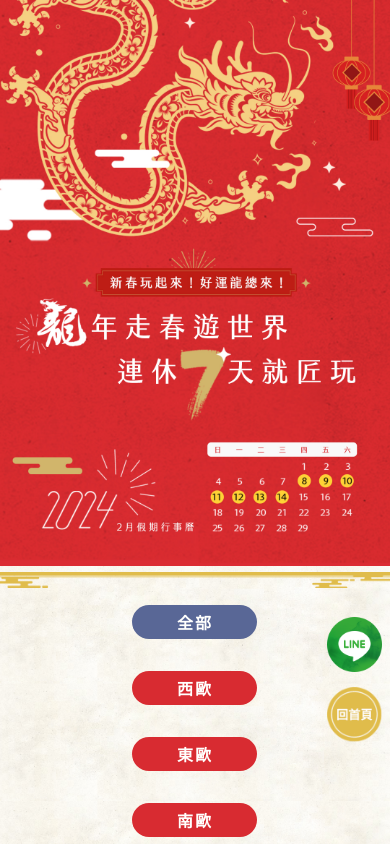
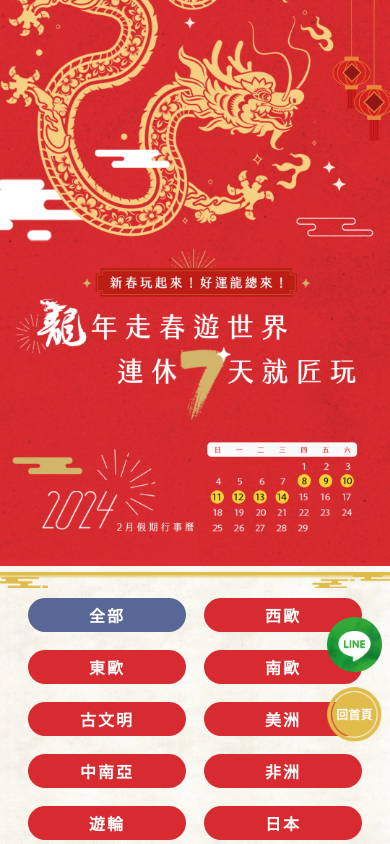
Before and after one commit to aac219oo/artisan-2024CNY, a plain HTML site: page index.html in a window 390 px wide. Shown: the top 844 px of the page. Drawn offline with nearby package versions, Linux system fonts and the light colour scheme.

Commit message:
area-btn renew

```diff
--- a/css/style.css
+++ b/css/style.css
@@ -321,6 +321,19 @@ footer a:hover {
         content: url(../images/手機板.jpg);
     }
 
+    .navDateTool {
+        width: 100%;
+    }
+
+    .buttons {
+        margin: 9px 9px;
+    }
+
+    .btn {
+        padding: 5px 24px;
+        min-width: 158px;
+    }
+
     .calendar-main {
         display: flex;
         flex-wrap: wrap;
```
